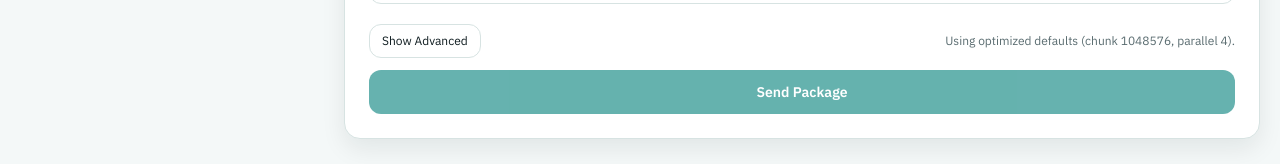
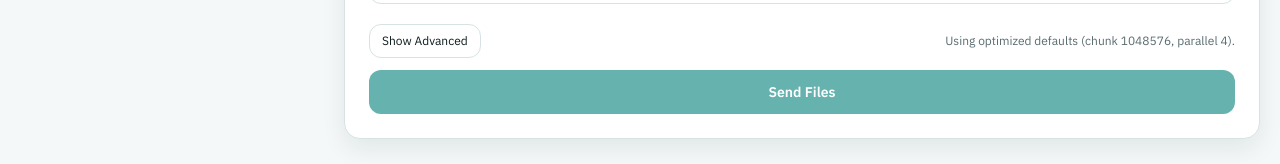
Before and after one commit to marklaroya/FastTransfer, a React (Vite) app in the folder apps/desktop/: page / in a window 1280 px wide. Shown: the part 601-765 px from the top of the page. Built offline with nearby package versions, Linux system fonts and the light colour scheme.

Commit message:
fix: update button label from "Send Package" to "Send Files" for clarity

```diff
--- a/apps/desktop/src/App.tsx
+++ b/apps/desktop/src/App.tsx
@@ -1510,7 +1510,7 @@ function App() {
                 }}
                 disabled={!tauriReady || sendBusy || inspectBusy}
               >
-                {sendBusy ? "Working..." : "Send Package"}
+                {sendBusy ? "Working..." : "Send Files"}
               </button>
             </div>
 
```
